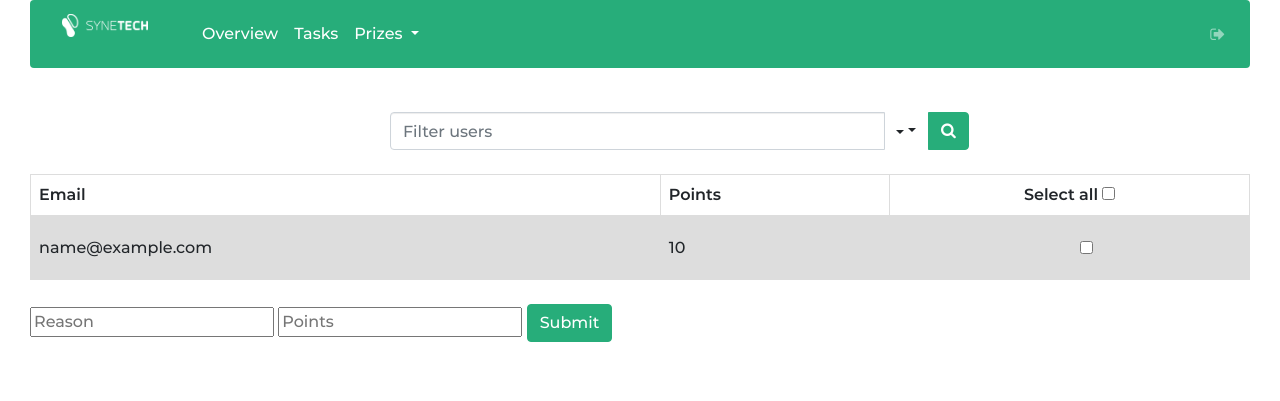
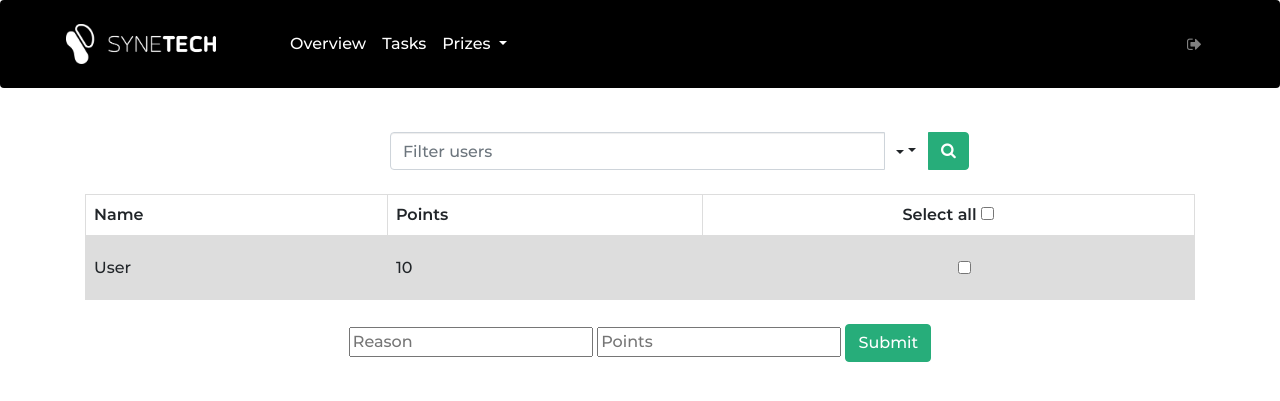
Before and after one commit to skvaryk/pyt_semestral_project, a Flask app: template templates/pages/assign_points.html in a window 1280 px wide. Shown: the top 401 px of the page. Run offline with Flask 2, Linux system fonts and the light colour scheme; the template is opened without the code that fills it: most values are stand-ins (such as "Sample title", 1, 10 or a date in 2020); parts of the project's set-up code (start-up, migrations or seed data) failed here and were passed over; some libraries are stand-ins or nearby versions.

Commit message:
fixed google scopes

```diff
--- a/app.py
+++ b/app.py
@@ -8,7 +8,7 @@ from flask_bootstrap import Bootstrap
 from flask_dance.consumer import oauth_authorized
 from flask_dance.contrib.google import make_google_blueprint, google
 from jira import JIRA
-from oauthlib.oauth2 import InvalidClientIdError
+from oauthlib.oauth2 import InvalidClientIdError, InvalidGrantError
 
 from DatabaseManager import DatabaseManager
 from JiraWrapper import JiraWrapper
@@ -30,8 +30,7 @@ with open('client_id.json') as file:
     google_bp = make_google_blueprint(
         client_id=web['client_id'],
         client_secret=web['client_secret'],
-        scope=["https://www.googleapis.com/auth/plus.me",
-               "https://www.googleapis.com/auth/userinfo.email", ],
+        scope=['https://www.googleapis.com/auth/userinfo.email', 'https://www.googleapis.com/auth/userinfo.profile'],
         hosted_domain="synetech.cz",
         offline=True,
     )
@@ -122,13 +121,13 @@ def prizes_request(prize_id):
 
 
 def notify_by_mail(user_mail, prize):
-    if app.config['DEBUG']:
+    if 'DEBUG' in app.config and app.config['DEBUG']:
         server_url = 'http://localhost:5000/awesome-email/us-central1/sendEmail'
     else:
         server_url = 'https://europe-west1-awesome-email.cloudfunctions.net/sendEmail/'
     message = '{} has requested the \'{}\' prize.'.format(user_mail, prize['description'])
-    dict = {'name': user_mail, 'subject': 'SynePoints - Prize request', 'email': user_mail, 'message': message}
-    data = json.dumps(dict)
+    data_dict = {'name': user_mail, 'subject': 'SynePoints - Prize request', 'email': user_mail, 'message': message}
+    data = json.dumps(data_dict)
     headers = {"Content-Type": "application/json"}
     response = requests.post(server_url, data=data, headers=headers)
     print(response.status_code)
@@ -356,7 +355,13 @@ def assign_points_query():
 @app.errorhandler(InvalidClientIdError)
 def handle_error(e):
     session.clear()
-    return redirect('/')
+    return redirect(url_for('google.login'))
+
+
+@app.errorhandler(InvalidGrantError)
+def handle_grant_error(e):
+    session.clear()
+    return redirect(url_for('google.login'))
 
 
 if __name__ == '__main__':
--- a/static/styles/default_style.css
+++ b/static/styles/default_style.css
@@ -18,7 +18,7 @@ body {
 }
 
 .container {
-    max-width: 1250px;
+    /*max-width: 1250px;*/
 }
 
 table {
--- a/templates/layouts/main.html
+++ b/templates/layouts/main.html
@@ -20,29 +20,29 @@
 {% set active_page = active_page|default('overview') -%}
 
 {% block content %}
-    <div class="container">
 
-        <nav class="navbar navbar-expand-lg navbar-dark" style="background-color: #27ad7a;">
-            <a class="navbar-brand" href="/"> <img src="/static/images/logo.png" alt="Logo" style="width:86px;"/></a>
+    <nav class="navbar navbar-expand-lg navbar-dark"
+         style="background-color: #000; padding-left: 50px; padding-right: 50px;">
+        <a class="navbar-brand" href="/"> <img src="/static/images/logo.png" alt="Logo" style="width:150px;margin-right: 20px;"/></a>
         <button class="navbar-toggler" type="button" data-toggle="collapse" data-target="#navbarSupportedContent"
                 aria-controls="navbarSupportedContent" aria-expanded="false" aria-label="Toggle navigation">
             <span class="navbar-toggler-icon"></span>
         </button>
 
-            <div class="collapse navbar-collapse" id="navbarSupportedContent">
+        <div class="collapse navbar-collapse" id="navbarSupportedContent" style="margin-top: 10px; margin-bottom: 10px;">
             <ul class="navbar-nav mr-auto ">
 
                 <li class="nav-item active"
-                            {% if active_page == "overview" %} style="background-color: #5dc19b;" {% endif %}>
+                        {% if active_page == "overview" %} style="background-color: #333333;" {% endif %}>
                     <a class="nav-link" href="/">Overview</a>
                 </li>
                 <li class="nav-item active"
-                            {% if active_page == "tasks" %} style="background-color: #5dc19b;" {% endif %}>
+                        {% if active_page == "tasks" %} style="background-color: #333333;" {% endif %}>
                     <a class="nav-link" href="/tasks">Tasks</a>
                 </li>
                 <li class="nav-item dropdown active"
                         {% if active_page == "prizes" or active_page == "requests" or active_page == "rewards" %}
-                        style="background-color: #5dc19b;" {% endif %}>
+                    style="background-color: #333333;" {% endif %}>
                     <a class="nav-link dropdown-toggle" href="#" id="navbarDropdown" role="button"
                        data-toggle="dropdown" aria-haspopup="true" aria-expanded="false">
                         Prizes
@@ -56,17 +56,18 @@
                 </li>
                 {% if session['current_user_role'] == 'admin' or session['current_user_role'] == 'pm' %}
                     <li class="nav-item active"
-                                {% if active_page == "assign_points" %} style="background-color: #5dc19b;" {% endif %}>
+                            {% if active_page == "assign_points" %} style="background-color: #333333;" {% endif %}>
                         <a class="nav-link" href="/assign_points">Assign Points</a>
                     </li>
                 {% endif %}
             </ul>
             <ul class="navbar-nav navbar-right">
-                    <li><a href="/logout" class="nav-link fa fa-sign-out" title="Logout"></a></li>
+                <li><a href="/logout" class="nav-link fa fa-sign-out" title="Logout" style="width:50px"></a></li>
             </ul>
         </div>
     </nav>
     <br>
+    <div class="container">
         <div class="row">
             <div class="col-lg-12 col-centered">
                 {% block page_content %}
--- a/templates/pages/assign_points.html
+++ b/templates/pages/assign_points.html
@@ -53,7 +53,7 @@
 
     <table style="width:100%">
         <tr>
-            <th>Email</th>
+            <th>Name</th>
             <th>Points</th>
             <th style="text-align:center;">Select all <input type="checkbox" onClick="toggle(this)"/></th>
 
@@ -62,7 +62,7 @@
         {% for user in users %}
             <tr>
                 <td>
-                    {{ user['email'] }}
+                    {{ user['fullname'] }}
                 </td>
                 <td>
                     {{ user['points'] }}
@@ -79,10 +79,8 @@
 
     <br>
 
-    <div class="form-group">
-        {#        <label for="reason">Reason:</label>#}
+    <div class="form-group center">
         <input id="reason" name="reason" type="text" form="assign_points_form" placeholder="Reason">
-        {#        <label for="points">Points:</label>#}
         <input id="points" name="points" type="text" form="assign_points_form" placeholder="Points">
 
         <input class="btn btn-primary" type="submit" form="assign_points_form" value="Submit"/>
```
Also changed, not shown: DatabaseManager.py (+5 -3 lines), templates/pages/overview.html (+6 -2 lines), templates/pages/requests.html (+9 -0 lines). Lines whose indentation alone changed are shown as unchanged.
